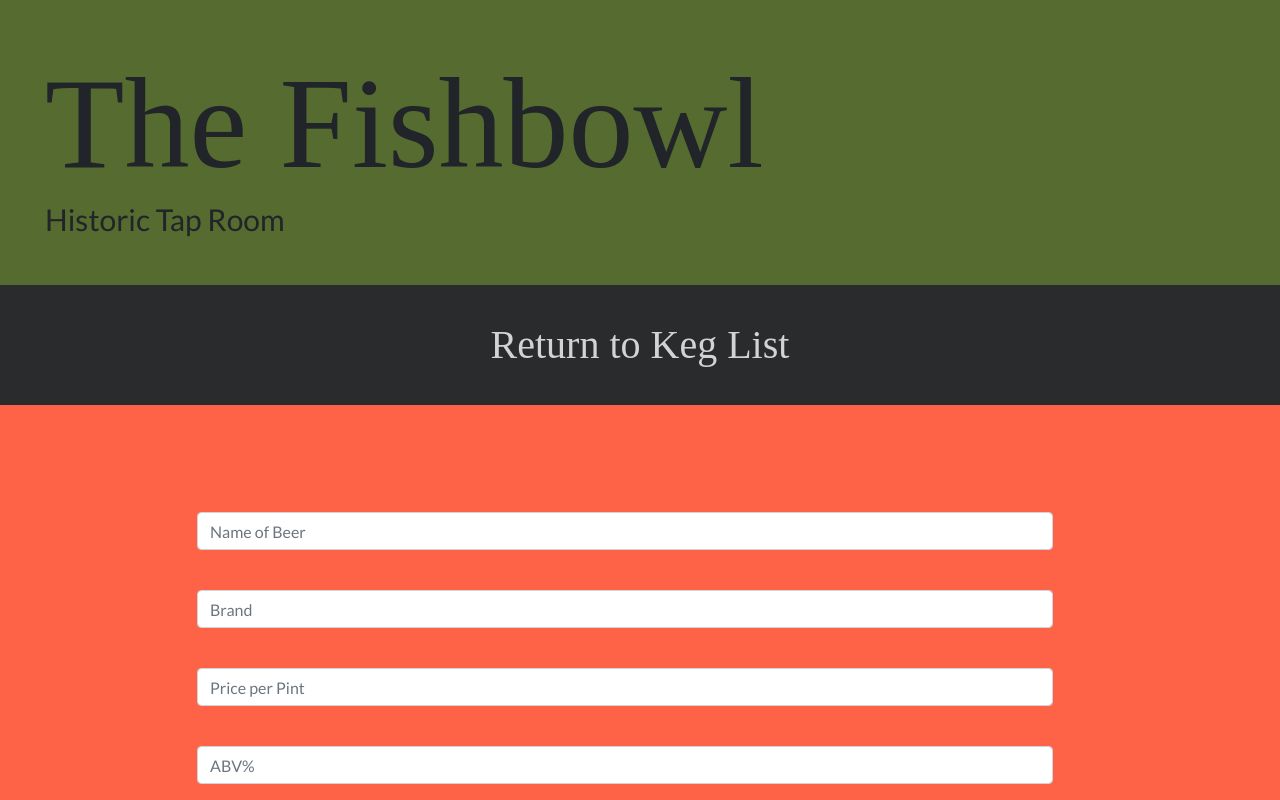
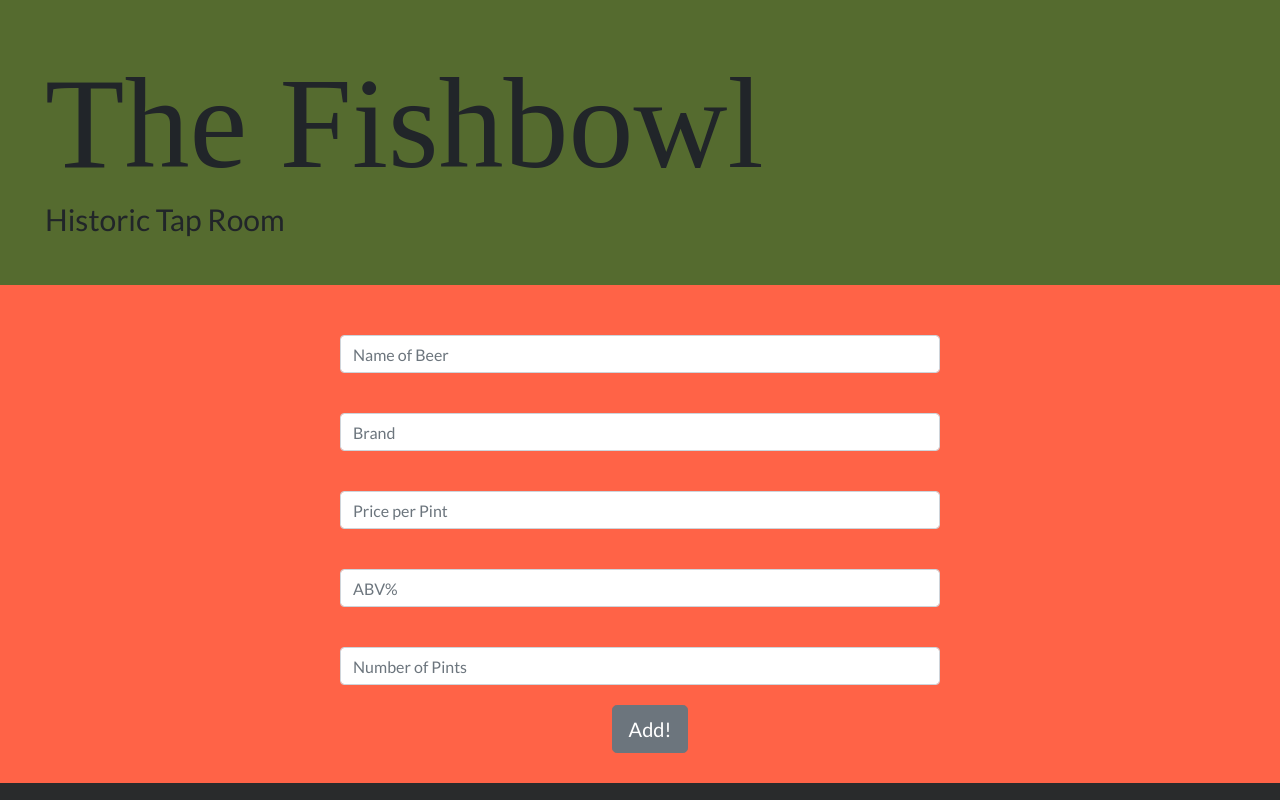
Before and after one commit to kate-skorija/taproom-react-redux, a React (Create React App) app: page / in a window 1280 px wide. Both pictures are taken after a click on the button "Add Keg". Shown: the top 800 px of the page. Built offline with nearby package versions, Linux system fonts and the light colour scheme; a web font is replaced by a local one.

Commit message:
attempt to add function to create random background color for each keg added, need to add multiple onclicks

```diff
--- a/src/components/Keg.js
+++ b/src/components/Keg.js
@@ -3,20 +3,22 @@ import PropTypes from "prop-types";
 
 function Keg(props){
 
+
+
   const kegStyles = {
     padding: '40px',
-    backgroundColor: 'antiquewhite',
+    backgroundColor: 'divColors()',
     borderBottom: '4px solid slategray',
   }
 
   return (
     <React.Fragment>
-      <div style={kegStyles}>
+      <div style={kegStyles} id="eachKeg">
         <div onClick = { () => props.whenKegClicked(props.id) }>
           <h3 style={{fontSize:'40px'}}>{props.name} | {props.brand}</h3>
           <p>{props.price}</p>
           <p>{props.alcoholContent}</p>
-          <p>{props.pintsRemaining}</p>
+          <p style={{fontSize: '20px'}}>{props.pintsRemaining}</p>
         </div>
         <button className="btn btn-secondary" onClick = { () => props.whenPintSold(props.id)}>Pint Sold!</button>
       </div>
--- a/src/components/KegControl.js
+++ b/src/components/KegControl.js
@@ -100,6 +100,13 @@ class KegControl extends React.Component {
       buttonText = "Add Keg"
     }
 
+    function divColors() {
+      const colors = ['anitiquewhite', 'yellow', 'blue'];
+      let randomColor = colors[Math.floor(Math.random() * colors.length)];
+      document.getElementById("eachKeg").style.backgroundColor = randomColor;
+
+    }
+
     const bodyStyles = {
       width: '100vw',
       height: '100vh',
--- a/src/components/ReusableForm.js
+++ b/src/components/ReusableForm.js
@@ -4,17 +4,14 @@ import PropTypes from "prop-types";
 function ReusableForm(props){
 
   const formStyles = {
-    paddingTop: '30px',
-    width: '70vw',
-    position: 'absolute',
-    top: '87%',
-    left: '50%',
-    transform: 'translate(-50%,-50%)'
+    padding: '30px 0',
+    width: '50%',
+    margin: '0 auto'
   }
 
   return (
     <React.Fragment>
-      <div>
+      <div style={{width: '100%'}}>
         <form style={formStyles} className="form-group row justify-content-center" onSubmit={props.formSubmissionHandler}>
           <input style={{margin: '20px'}} className='form-control input-sm'
           type='text'
```
